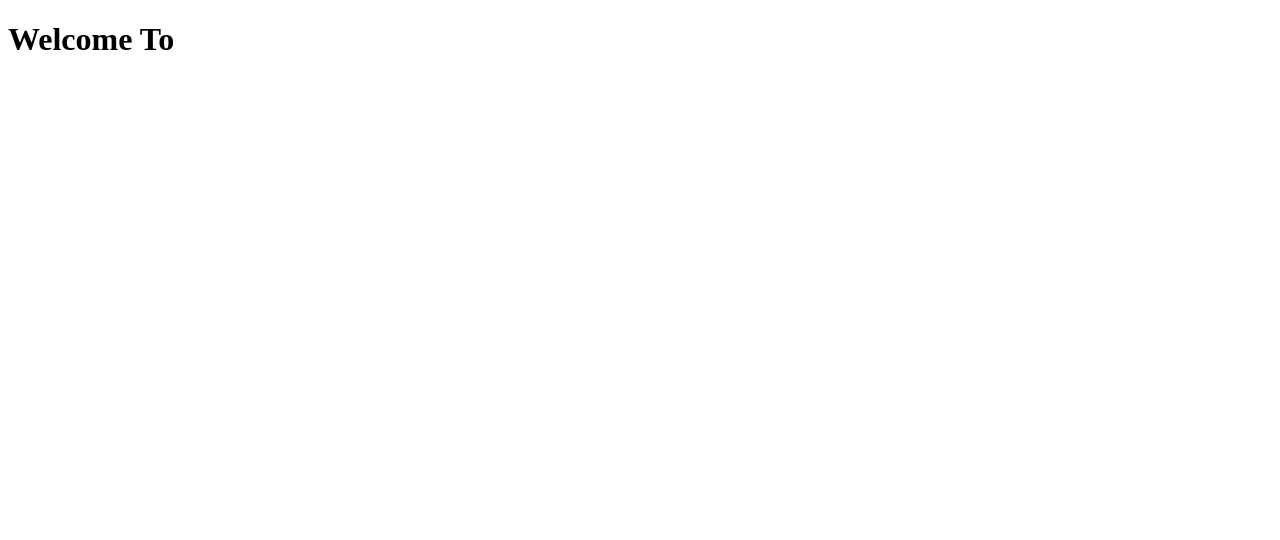
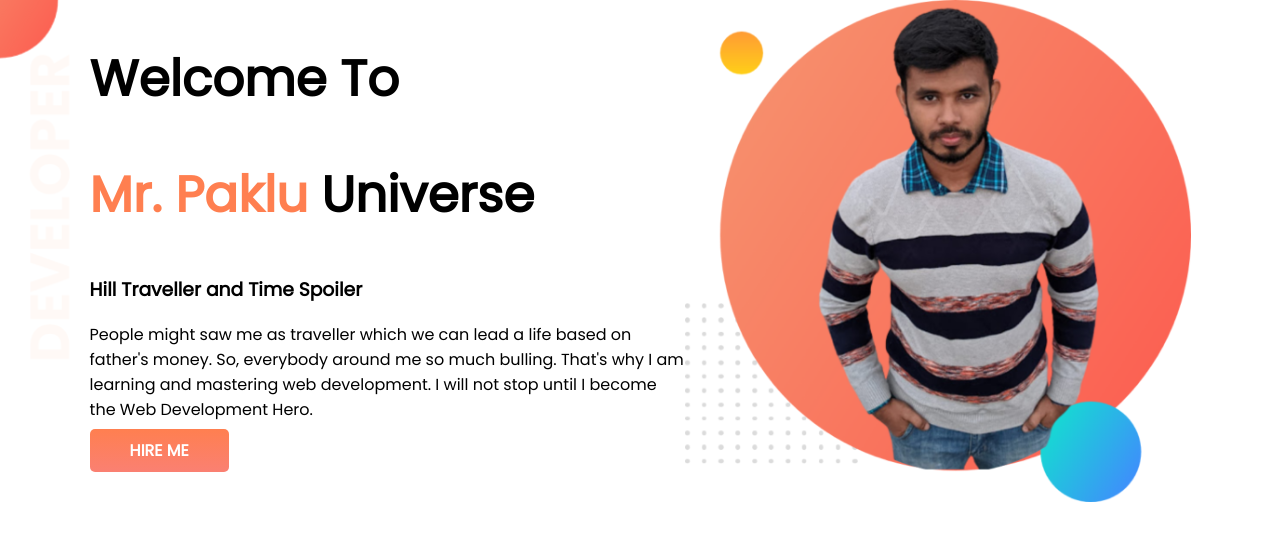
Before and after one commit to sakibahmed567567/my_portfolio_repo, a plain HTML site: page index.html in a window 1280 px wide. Drawn offline with Linux system fonts and the light colour scheme.

Commit message:
first section

```diff
--- a/index.html
+++ b/index.html
@@ -1,13 +1,35 @@
 <!DOCTYPE html>
 <html lang="en">
+
 <head>
     <meta charset="UTF-8">
     <meta http-equiv="X-UA-Compatible" content="IE=edge">
     <meta name="viewport" content="width=device-width, initial-scale=1.0">
+
     <title>Sakib Portfolio</title>
+    <link
+        href="https://fonts.googleapis.com/css2?family=Changa&family=Poppins&family=Quicksand:wght@300&family=Ubuntu&display=swap"
+        rel="stylesheet">
     <link rel="stylesheet" href="style.css">
 </head>
+
 <body>
-    <h1>Welcome To</h1>
+    <section class="top-banner">
+        <div class="width">
+            <h1>Welcome To </h1>
+            <h1><span>Mr. Paklu </span> Universe</h1>
+            <h3>Hill Traveller and Time Spoiler</h3>
+            <p>People might saw me as traveller which we can lead a life based on father's money. So, everybody around
+                me so much bulling. That's why I am learning and mastering web development. I will not stop until I
+                become the Web Development Hero.
+            </p>
+            <a class="button" href="https://www.facebook.com/rihan.sakib" target="_blank">HIRE ME</a>
+        </div>
+        <div class="width">
+            <img src="pics/my-bg (1).png" alt="">
+        </div>
+    </section>
+
 </body>
+
 </html>
--- a/style.css
+++ b/style.css
@@ -0,0 +1,42 @@
+body {
+    font-family: 'Poppins', sans-serif;
+    margin: 0;
+}
+
+span {
+    color: coral;
+    ;
+}
+
+h1 {
+    font-size: 50px;
+}
+
+.button {
+    text-decoration: none;
+    background-image: linear-gradient(coral, salmon);
+    border-radius: 5px;
+    border-color: coral;
+    padding: 10px 40px;
+    color: white;
+    font-weight: 800;
+}
+
+section {
+    display: flex;
+    padding-left: 7%;
+}
+
+.width {
+    width: 50%;
+
+}
+
+.width img {
+    width: 85%;
+}
+
+.top-banner {
+    background-image: url(pics/top-banner.png);
+    background-repeat: no-repeat;
+}
```
Also changed, not shown: pics/dream-bg.png (added), pics/exp-bg.png (added), pics/my-bg (1).png (added), pics/my-bg2.png (added), pics/top-banner.png (added).
